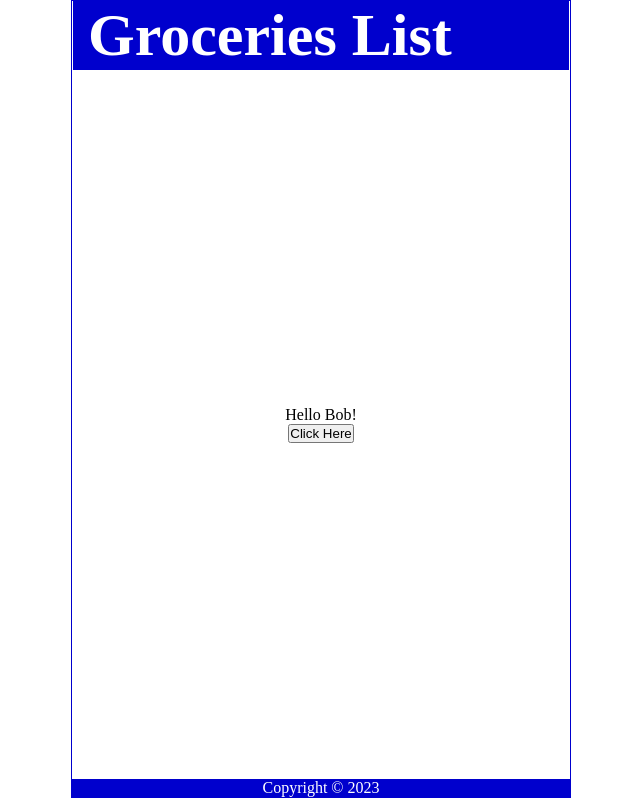
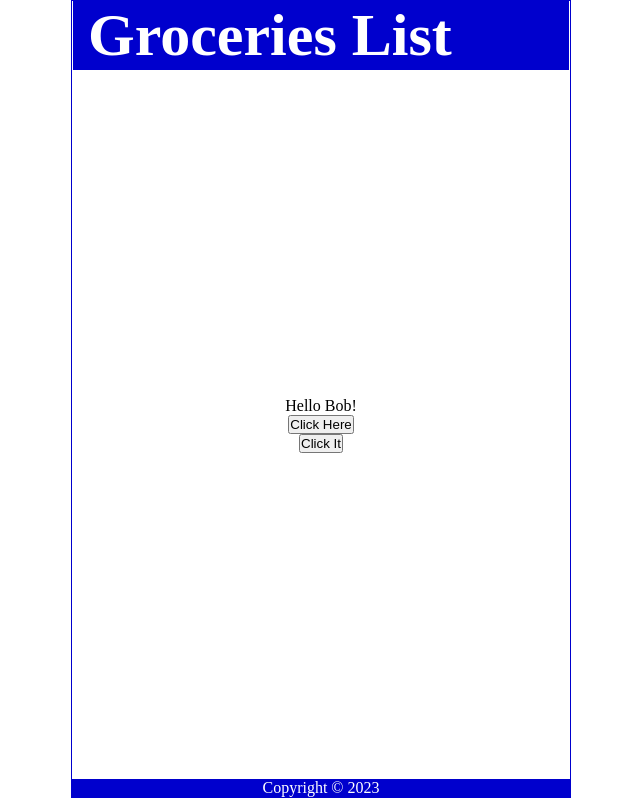
Before and after one commit to Justina177/mern-app-practice, a React (Create React App) app: page / in a window 1280 px wide. Shown: the whole page, without its empty margins (319-959 px from the left). Built offline with nearby package versions, Linux system fonts and the light colour scheme.

Commit message:
Anomynous fuction added

```diff
--- a/src/Content1.js
+++ b/src/Content1.js
@@ -2,7 +2,7 @@ import React from 'react'
 
 const Content1 = () => {
     const handleNameChange = () => {
-        const names = ["Bob", "Kevin", "Dave"];
+        const names = ["Bob", "Kevin", "Tina"];
         const int = Math.floor(Math.random() * 3);
         return names[int];
       }
@@ -10,10 +10,14 @@ const Content1 = () => {
       const handleClick = () => {
           console.log('Button is being Clicked')
       }
+      const handleClick2 = (name) => {
+          console.log(`${name} was clicked`)
+      }
   return (
     <main className='main'>
         <p>Hello {handleNameChange()}!</p>
         <button onClick={handleClick}>Click Here</button>
+        <button onClick={() => handleClick2('Tina')}>Click It</button>
     </main>
   )
 }
```
